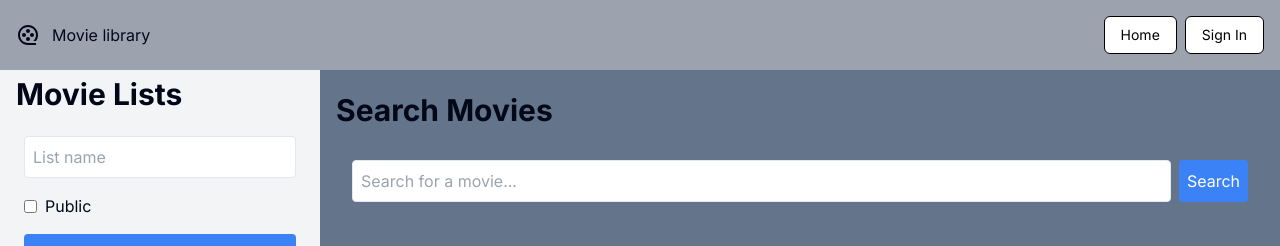
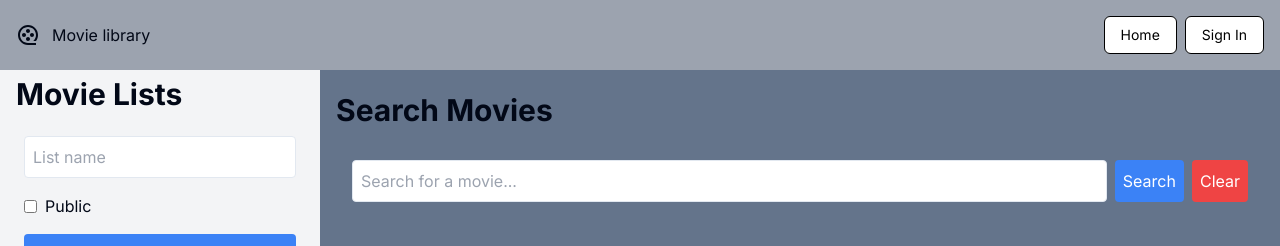
Before and after one commit to niketjain1/movies-library, a Next.js app: page / in a window 1280 px wide. Shown: the top 246 px of the page. Built offline with nearby package versions, Linux system fonts and the light colour scheme; no server answers; sample sign-in values are in the browser's storage.

Commit message:
👌 IMPROVE: added error toast message

```diff
--- a/src/components/movieComponents/SearchMovie.tsx
+++ b/src/components/movieComponents/SearchMovie.tsx
@@ -24,10 +24,19 @@ const SearchMovies: React.FC = () => {
 
   const handleSearch = async () => {
     try {
+      if (query.length === 0) {
+        toast.error("Search cannot be empty, please enter a movie name!", {
+          position: "bottom-center",
+        });
+        return;
+      }
       const data = await searchMovies(query);
       setMovie(data);
     } catch (error) {
       console.error("Error fetching movies:", error);
+      toast.error("Movie not found!", {
+        position: "bottom-center",
+      });
     }
   };
 
@@ -37,6 +46,11 @@ const SearchMovies: React.FC = () => {
     toast.success("Movie added to the list successfully!", {
       position: "bottom-center",
     });
+  };
+
+  const clearQuery = () => {
+    setMovie(null);
+    setQuery("");
   };
 
   return (
@@ -54,6 +68,12 @@ const SearchMovies: React.FC = () => {
           className="bg-blue-500 text-white p-2 rounded"
         >
           Search
+        </button>
+        <button
+          onClick={clearQuery}
+          className="bg-red-500 text-white p-2 rounded"
+        >
+          Clear
         </button>
       </div>
       <div className="mt-4">
```
